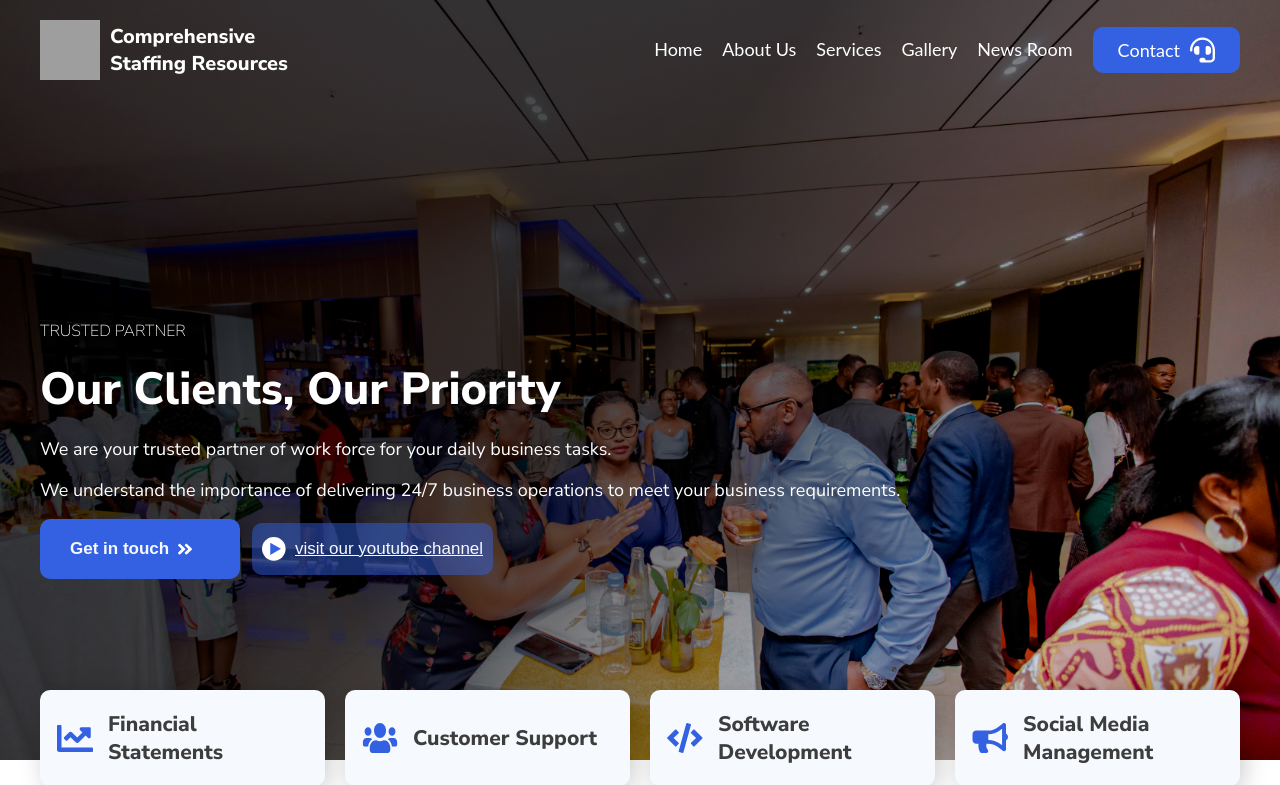
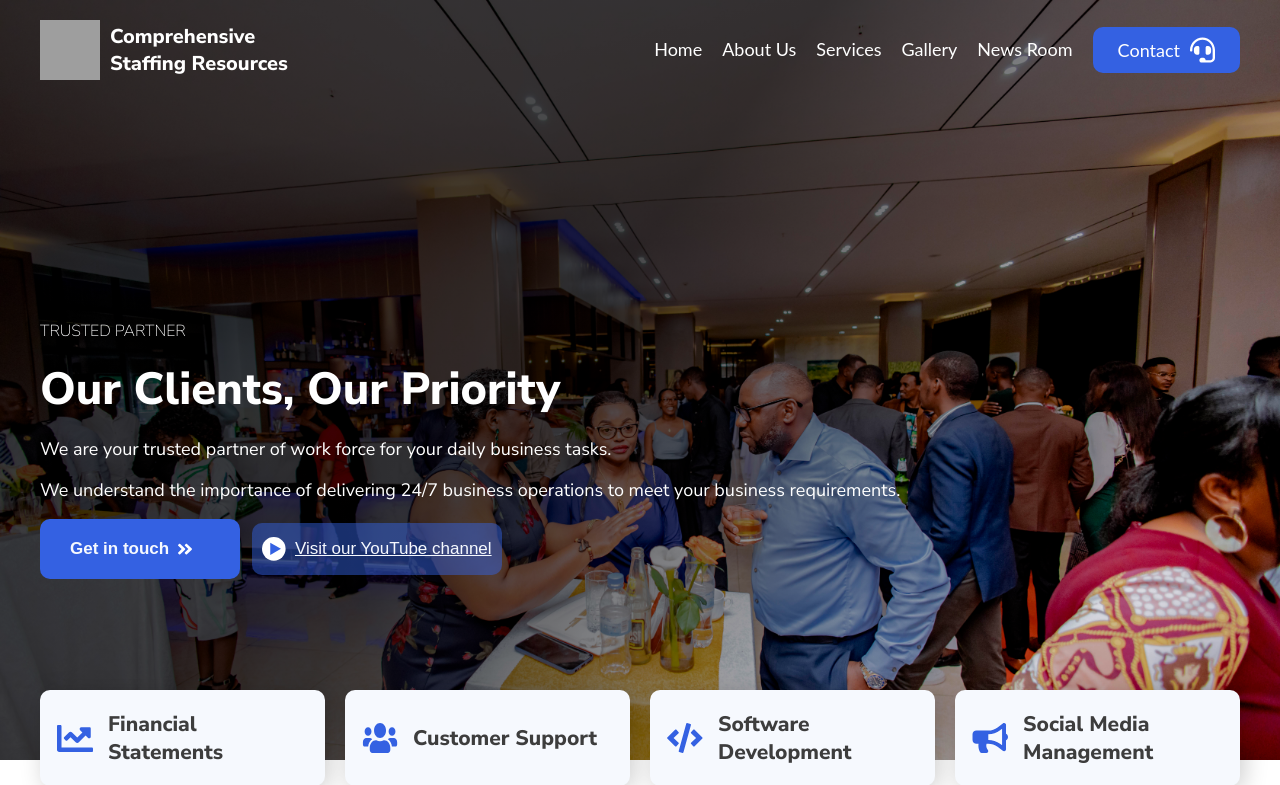
Before and after one commit to csrltd/csr, a Django app: page / in a window 1280 px wide. Shown: the top 785 px of the page. Run offline with Django 4.2, Linux system fonts and the light colour scheme; some libraries are stand-ins or nearby versions; grey boxes are pictures that could not be loaded.

Commit message:
fixed lowecase bugg

```diff
--- a/static/css/styles.css
+++ b/static/css/styles.css
@@ -345,7 +345,6 @@ footer .copy .container .row .social-media img {
   font-size: 17px;
   text-decoration: underline;
   font-weight: lighter;
-  text-transform: lowercase;
 }
 
 .services-section {
--- a/static/css/styles.scss
+++ b/static/css/styles.scss
@@ -419,7 +419,6 @@ footer {
         font-size: 17px;
         text-decoration: underline;
         font-weight: lighter;
-        text-transform: lowercase;
       }
     }
   }
```
Also changed, not shown: 1 other file.
